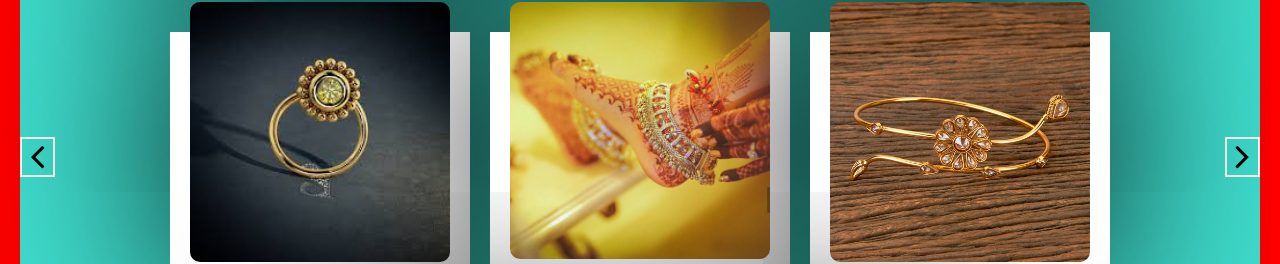
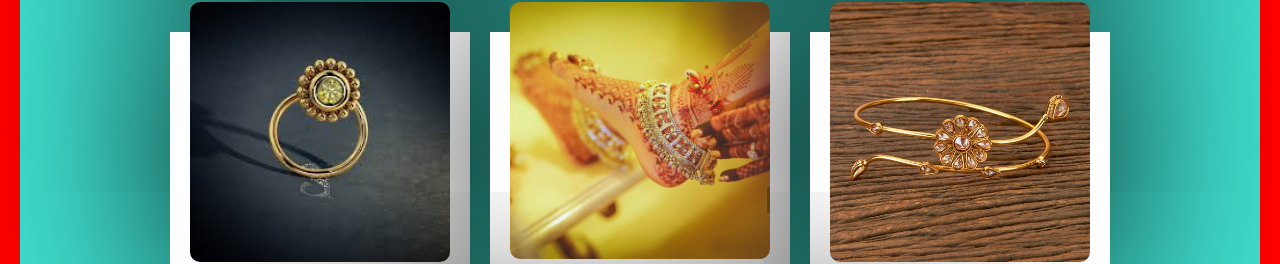
Before and after one commit to AdityaSaraswat0007/Gemstone, a plain HTML site: page HTML/main.html in a window 1280 px wide. Shown: the part 1333-1597 px from the top of the page. Drawn offline with Linux system fonts and the light colour scheme.

Commit message:
collection arrow removes

```diff
--- a/HTML/main.html
+++ b/HTML/main.html
@@ -170,12 +170,12 @@
 
       <div class="container_cards">
         <!-- <div class="partition1"> -->
-          <div class="slide_left" onclick="leftarrow()">
+          <!-- <div class="slide_left" onclick="leftarrow()">
             <i class="fa fa-angle-left" id="leftarrow_cards"></i>
           </div>
           <div class="slide_right" onclick="rightarrow()">
             <i class="fa fa-angle-right" id="rightarrow_cards"></i>
-          </div>
+          </div> -->
 
           <div class="card_cards">
             <div class="imgbx_cards">
```
